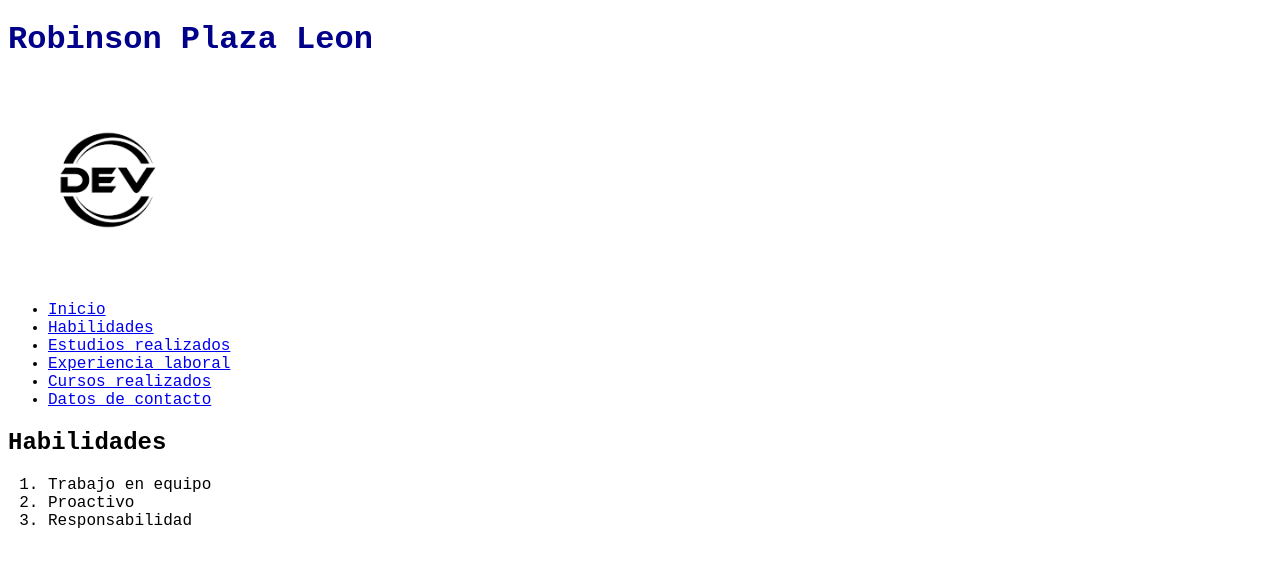
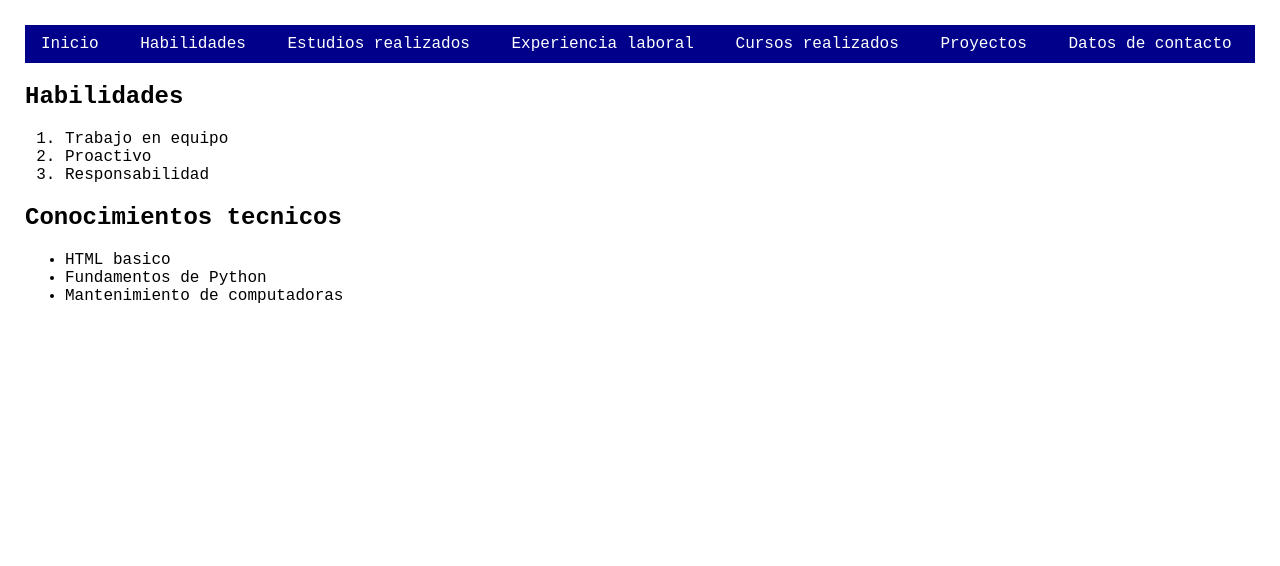
Before and after one commit to AdrianP2001/curriculum-vitae, a plain HTML site: page Habilidades.html in a window 1280 px wide. Drawn offline with Linux system fonts and the light colour scheme.

Commit message:
agregar pagina de proyectos y estilos css para navegacion

```diff
--- a/Habilidades.html
+++ b/Habilidades.html
@@ -5,20 +5,19 @@
     <meta charset="UTF-8">
     <meta name="viewport" content="width=device-width, initial-scale=1.0">
     <title>Habilidades</title>
+    <link rel="stylesheet" href="css/estilos.css">
 </head>
 
-<body style="font-family: 'Courier New', Courier, monospace;">
-    <h1 style=" color:darkblue;">Robinson Plaza Leon</h1>
-
-    <img src="img/logo.png" width="200" height="200" alt="logo">
+<body>
 
     <ul>
         <nav>
             <li><a href="index.html">Inicio</a></li>
             <li><a href="habilidades.html">Habilidades</a></li>
-            <li><a href="Estudios.html">Estudios realizados</a></li>
-            <li><a href="Experiencia.html">Experiencia laboral</a></li>
+            <li><a href="estudios.html">Estudios realizados</a></li>
+            <li><a href="experiencia.html">Experiencia laboral</a></li>
             <li><a href="cursos.html">Cursos realizados</a></li>
+            <li><a href="proyectos.html">Proyectos</a></li>
             <li><a href="contacto.html">Datos de contacto</a></li>
         </nav>
     </ul>
@@ -29,6 +28,13 @@
         <li>Proactivo</li>
         <li>Responsabilidad</li>
     </ol>
+
+    <h2>Conocimientos tecnicos</h2>
+    <ul>
+        <li>HTML basico</li>
+        <li>Fundamentos de Python</li>
+        <li>Mantenimiento de computadoras</li>
+    </ul>
 </body>
 
 </html>
--- /dev/null
+++ b/css/estilos.css
@@ -0,0 +1,32 @@
+body {
+    font-family: 'Courier New', Courier, monospace;
+    margin: 25px;
+}
+
+h1 {
+    color: darkblue;
+}
+
+/* Barra de navegacion horizontal */
+ul:has(nav), nav {
+    background-color: darkblue;
+    list-style-type: none;
+    padding: 0;
+    margin: 15px 0;
+}
+
+nav li {
+    display: inline-block;
+    list-style-type: none;
+}
+
+nav a {
+    display: inline-block;
+    color: white;
+    text-decoration: none;
+    padding: 10px 16px;
+}
+
+nav a:hover {
+    background-color: #1e3f70;
+}
```
Also changed, not shown: Contacto.html (+5 -7 lines), Cursos.html (+5 -8 lines), Estudios.html (+5 -7 lines), Experiencia.html (+5 -8 lines), Referencias.html (+5 -8 lines), index.html (+12 -9 lines), proyectos.html (added, +34 -0 lines).
